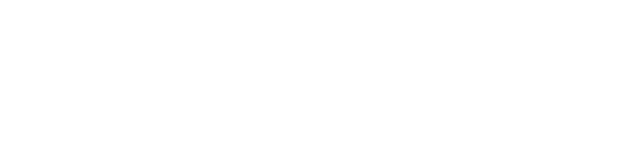
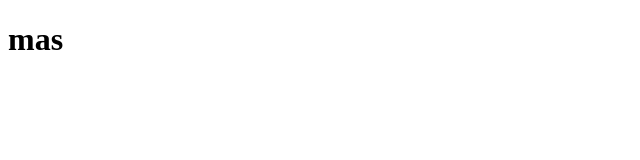
Before and after one commit to Marianto38/portfolio, a plain HTML site: page index.html in a window 1280 px wide. Shown: the whole page, without its empty margins (0-640 px from the left). Drawn offline with Linux system fonts and the light colour scheme.

Commit message:
commit initial

```diff
--- a/index.html
+++ b/index.html
@@ -7,6 +7,7 @@
   <title>Document</title>
 </head>
 <body>
+  <h1> mas</h1>
 
 </body>
 </html>
```
